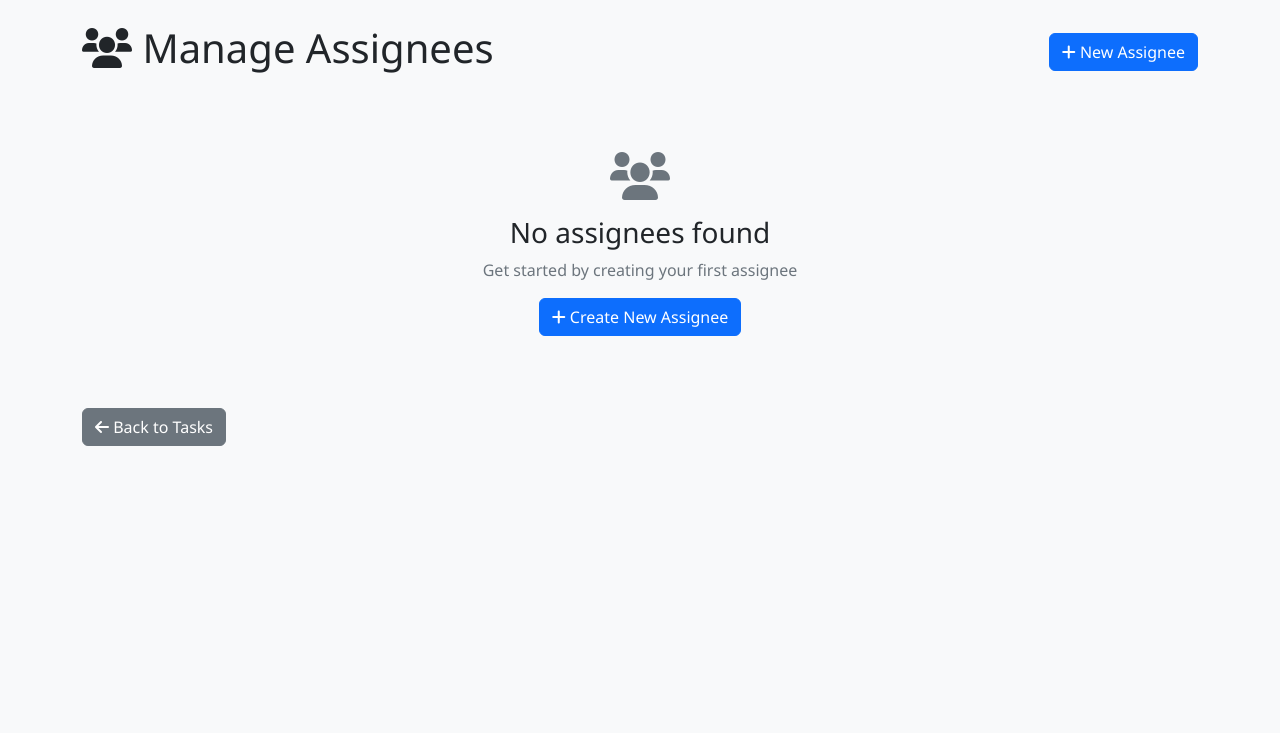
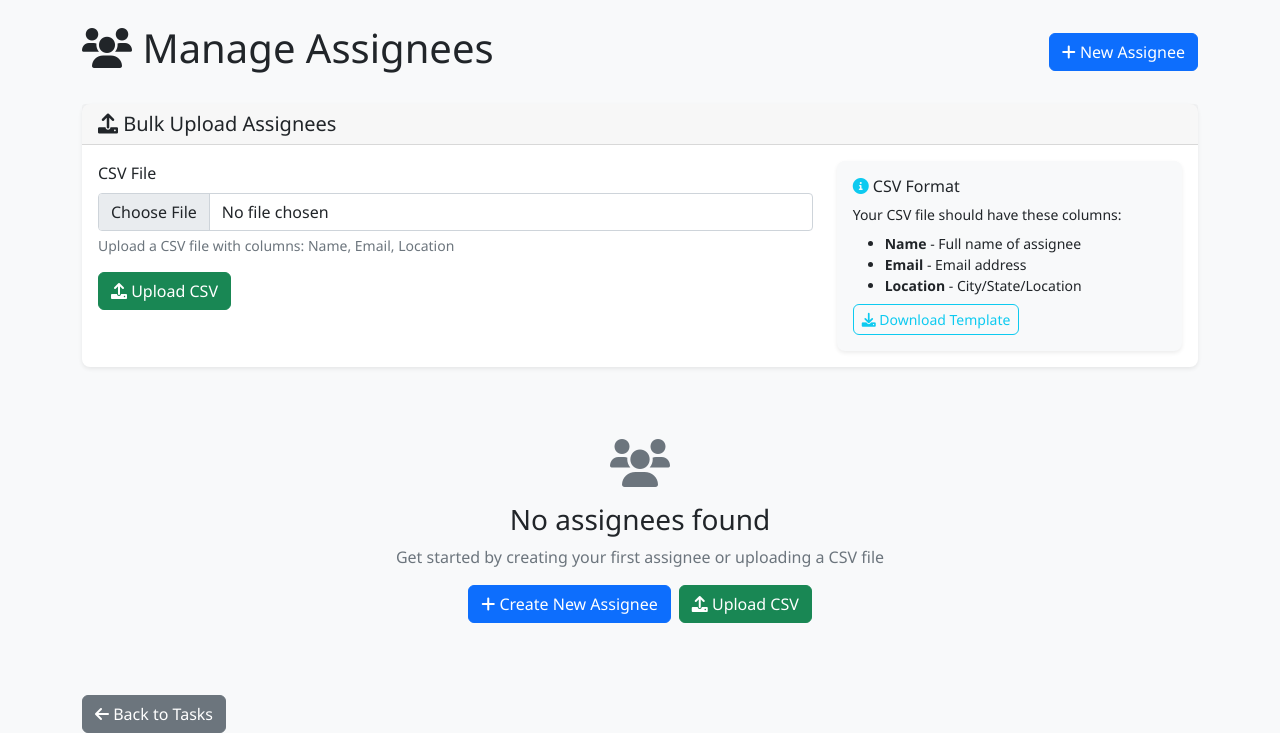
Before and after one commit to gvramse/SB_VWS, a Django app: page /assignees/ in a window 1280 px wide. Shown: the part 109-842 px from the top of the page. Before the commit the page ends 555 px from the top, so only its background shows below. Run offline with Django 5.2, Linux system fonts and the light colour scheme; the visitor is signed in with stand-in values (Sample User, id 1); data that the repository does not hold is empty.

Commit message:
Add bulk upload functionality for assignees with CSV support

```diff
--- /dev/null
+++ b/static/csv/assignees_template.csv
@@ -0,0 +1,6 @@
+Name,Email,Location
+John Doe,john.doe@example.com,New York, NY
+Jane Smith,jane.smith@example.com,Los Angeles, CA
+Bob Johnson,bob.johnson@example.com,Chicago, IL
+Sarah Wilson,sarah.wilson@example.com,Houston, TX
+Michael Brown,michael.brown@example.com,Phoenix, AZ
--- a/tasks/forms.py
+++ b/tasks/forms.py
@@ -23,6 +23,32 @@ class AssigneeForm(forms.ModelForm):
                 'placeholder': 'Enter assignee location...'
             }),
         }
+
+
+class BulkAssigneeUploadForm(forms.Form):
+    """Form for bulk uploading assignees via CSV"""
+    csv_file = forms.FileField(
+        label='CSV File',
+        help_text='Upload a CSV file with columns: Name, Email, Location',
+        widget=forms.FileInput(attrs={
+            'class': 'form-control',
+            'accept': '.csv',
+            'id': 'csv-upload'
+        })
+    )
+
+    def clean_csv_file(self):
+        csv_file = self.cleaned_data['csv_file']
+
+        # Check file extension
+        if not csv_file.name.endswith('.csv'):
+            raise forms.ValidationError('Please upload a CSV file.')
+
+        # Check file size (max 5MB)
+        if csv_file.size > 5 * 1024 * 1024:
+            raise forms.ValidationError('File size must be less than 5MB.')
+
+        return csv_file
 
 
 class TaskForm(forms.ModelForm):
--- a/tasks/urls.py
+++ b/tasks/urls.py
@@ -16,6 +16,7 @@ urlpatterns = [
     path('assignees/create/', views.assignee_create, name='assignee_create'),
     path('assignees/<int:pk>/edit/', views.assignee_update, name='assignee_update'),
     path('assignees/<int:pk>/delete/', views.assignee_delete, name='assignee_delete'),
+    path('assignees/bulk-upload/', views.bulk_assignee_upload, name='bulk_assignee_upload'),
     path('assignees/get-info/', views.get_assignee_info, name='get_assignee_info'),
 
     path('auth/signup/', views.SignUpView.as_view(), name='signup'),
--- a/tasks/views.py
+++ b/tasks/views.py
@@ -11,7 +11,9 @@ from django.views.decorators.csrf import csrf_exempt
 from django.urls import reverse_lazy
 from django.views.generic import CreateView
 from .models import Task, Assignee
-from .forms import TaskForm, CustomUserCreationForm, AssigneeForm
+from .forms import TaskForm, CustomUserCreationForm, AssigneeForm, BulkAssigneeUploadForm
+import csv
+import io
 import json
 
 
@@ -189,7 +191,11 @@ def dashboard(request):
 def assignee_list(request):
     """Display list of all assignees"""
     assignees = Assignee.objects.all()
-    return render(request, 'tasks/assignee_list.html', {'assignees': assignees})
+    bulk_upload_form = BulkAssigneeUploadForm()
+    return render(request, 'tasks/assignee_list.html', {
+        'assignees': assignees,
+        'bulk_upload_form': bulk_upload_form
+    })
 
 
 @login_required
@@ -245,6 +251,72 @@ def assignee_delete(request, pk):
 
 
 @login_required
+def bulk_assignee_upload(request):
+    """Handle bulk upload of assignees via CSV"""
+    if request.method == 'POST':
+        form = BulkAssigneeUploadForm(request.POST, request.FILES)
+        if form.is_valid():
+            csv_file = form.cleaned_data['csv_file']
+
+            try:
+                # Read CSV file
+                decoded_file = csv_file.read().decode('utf-8')
+                csv_data = csv.DictReader(io.StringIO(decoded_file))
+
+                success_count = 0
+                error_count = 0
+                errors = []
+
+                for row_num, row in enumerate(csv_data, start=2):  # Start at 2 because row 1 is header
+                    try:
+                        # Validate required fields
+                        if not row.get('Name') or not row.get('Email') or not row.get('Location'):
+                            errors.append(f"Row {row_num}: Missing required fields (Name, Email, Location)")
+                            error_count += 1
+                            continue
+
+                        # Check if assignee already exists
+                        if Assignee.objects.filter(email=row['Email']).exists():
+                            errors.append(f"Row {row_num}: Email '{row['Email']}' already exists")
+                            error_count += 1
+                            continue
+
+                        # Create new assignee
+                        Assignee.objects.create(
+                            name=row['Name'].strip(),
+                            email=row['Email'].strip(),
+                            location=row['Location'].strip()
+                        )
+                        success_count += 1
+
+                    except Exception as e:
+                        errors.append(f"Row {row_num}: {str(e)}")
+                        error_count += 1
+
+                # Show results
+                if success_count > 0:
+                    messages.success(request, f'Successfully uploaded {success_count} assignees!')
+
+                if error_count > 0:
+                    for error in errors[:5]:  # Show first 5 errors
+                        messages.error(request, error)
+                    if len(errors) > 5:
+                        messages.warning(request, f'... and {len(errors) - 5} more errors. Check the CSV format.')
+
+                return redirect('assignee_list')
+
+            except Exception as e:
+                messages.error(request, f'Error processing CSV file: {str(e)}')
+                return redirect('assignee_list')
+        else:
+            for error in form.errors.values():
+                messages.error(request, error)
+            return redirect('assignee_list')
+
+    return redirect('assignee_list')
+
+
+@login_required
 def get_assignee_info(request):
     """AJAX endpoint to get assignee information for auto-population"""
     assignee_name = request.GET.get('name')
--- a/templates/tasks/assignee_list.html
+++ b/templates/tasks/assignee_list.html
@@ -5,13 +5,64 @@
 {% block content %}
 <div class="d-flex justify-content-between align-items-center mb-4">
     <h1><i class="fas fa-users"></i> Manage Assignees</h1>
+    <div>
         <a href="{% url 'assignee_create' %}" class="btn btn-primary">
             <i class="fas fa-plus"></i> New Assignee
         </a>
     </div>
+</div>
 
+<!-- Bulk Upload Section -->
+<div class="card mb-4">
+    <div class="card-header">
+        <h5 class="mb-0"><i class="fas fa-upload"></i> Bulk Upload Assignees</h5>
+    </div>
+    <div class="card-body">
+        <div class="row">
+            <div class="col-md-8">
+                <form method="post" action="{% url 'bulk_assignee_upload' %}" enctype="multipart/form-data" id="bulk-upload-form">
+                    {% csrf_token %}
+                    <div class="mb-3">
+                        <label for="{{ bulk_upload_form.csv_file.id_for_label }}" class="form-label">
+                            {{ bulk_upload_form.csv_file.label }}
+                        </label>
+                        {{ bulk_upload_form.csv_file }}
+                        <div class="form-text">{{ bulk_upload_form.csv_file.help_text }}</div>
+                        {% if bulk_upload_form.csv_file.errors %}
+                            <div class="text-danger">{{ bulk_upload_form.csv_file.errors }}</div>
+                        {% endif %}
+                    </div>
+                    <button type="submit" class="btn btn-success" id="upload-btn">
+                        <i class="fas fa-upload"></i> Upload CSV
+                    </button>
+                </form>
+            </div>
+            <div class="col-md-4">
+                <div class="card bg-light">
+                    <div class="card-body">
+                        <h6><i class="fas fa-info-circle text-info"></i> CSV Format</h6>
+                        <p class="small mb-2">Your CSV file should have these columns:</p>
+                        <ul class="small mb-2">
+                            <li><strong>Name</strong> - Full name of assignee</li>
+                            <li><strong>Email</strong> - Email address</li>
+                            <li><strong>Location</strong> - City/State/Location</li>
+                        </ul>
+                        <a href="#" class="btn btn-sm btn-outline-info" id="download-template">
+                            <i class="fas fa-download"></i> Download Template
+                        </a>
+                    </div>
+                </div>
+            </div>
+        </div>
+    </div>
+</div>
+
+<!-- Assignees List -->
 {% if assignees %}
 <div class="card">
+    <div class="card-header">
+        <h5 class="mb-0"><i class="fas fa-list"></i> Current Assignees ({{ assignees.count }})</h5>
+    </div>
     <div class="card-body">
         <div class="table-responsive">
             <table class="table table-hover">
@@ -63,10 +114,15 @@
 <div class="text-center py-5">
     <i class="fas fa-users fa-3x text-muted mb-3"></i>
     <h3>No assignees found</h3>
-    <p class="text-muted">Get started by creating your first assignee</p>
+    <p class="text-muted">Get started by creating your first assignee or uploading a CSV file</p>
+    <div class="d-flex justify-content-center gap-2">
         <a href="{% url 'assignee_create' %}" class="btn btn-primary">
             <i class="fas fa-plus"></i> Create New Assignee
         </a>
+        <button class="btn btn-success" onclick="document.getElementById('csv-upload').click()">
+            <i class="fas fa-upload"></i> Upload CSV
+        </button>
+    </div>
 </div>
 {% endif %}
 
@@ -76,3 +132,55 @@
     </a>
 </div>
 {% endblock %}
+
+{% block extra_js %}
+<script>
+document.addEventListener('DOMContentLoaded', function() {
+    const bulkUploadForm = document.getElementById('bulk-upload-form');
+    const uploadBtn = document.getElementById('upload-btn');
+    const csvUpload = document.getElementById('csv-upload');
+
+    // Handle file selection
+    csvUpload.addEventListener('change', function() {
+        if (this.files.length > 0) {
+            const fileName = this.files[0].name;
+            uploadBtn.innerHTML = `<i class="fas fa-upload"></i> Upload ${fileName}`;
+        } else {
+            uploadBtn.innerHTML = '<i class="fas fa-upload"></i> Upload CSV';
+        }
+    });
+
+    // Handle form submission
+    bulkUploadForm.addEventListener('submit', function(e) {
+        if (!csvUpload.files.length) {
+            e.preventDefault();
+            alert('Please select a CSV file to upload.');
+            return;
+        }
+
+        // Show loading state
+        uploadBtn.disabled = true;
+        uploadBtn.innerHTML = '<i class="fas fa-spinner fa-spin"></i> Uploading...';
+    });
+
+    // Download template functionality
+    document.getElementById('download-template').addEventListener('click', function(e) {
+        e.preventDefault();
+
+        // Create CSV content
+        const csvContent = 'Name,Email,Location\nJohn Doe,john.doe@example.com,New York, NY\nJane Smith,jane.smith@example.com,Los Angeles, CA\nBob Johnson,bob.johnson@example.com,Chicago, IL';
+
+        // Create blob and download
+        const blob = new Blob([csvContent], { type: 'text/csv' });
+        const url = window.URL.createObjectURL(blob);
+        const a = document.createElement('a');
+        a.href = url;
+        a.download = 'assignees_template.csv';
+        document.body.appendChild(a);
+        a.click();
+        document.body.removeChild(a);
+        window.URL.revokeObjectURL(url);
+    });
+});
+</script>
+{% endblock %}
```
Lines whose indentation alone changed are shown as unchanged.
